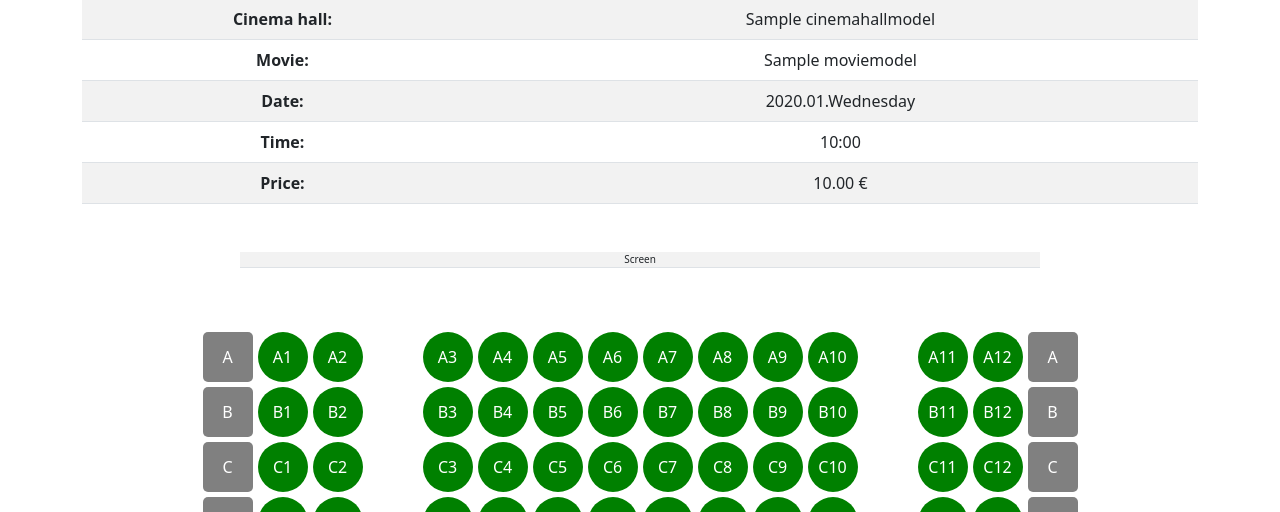
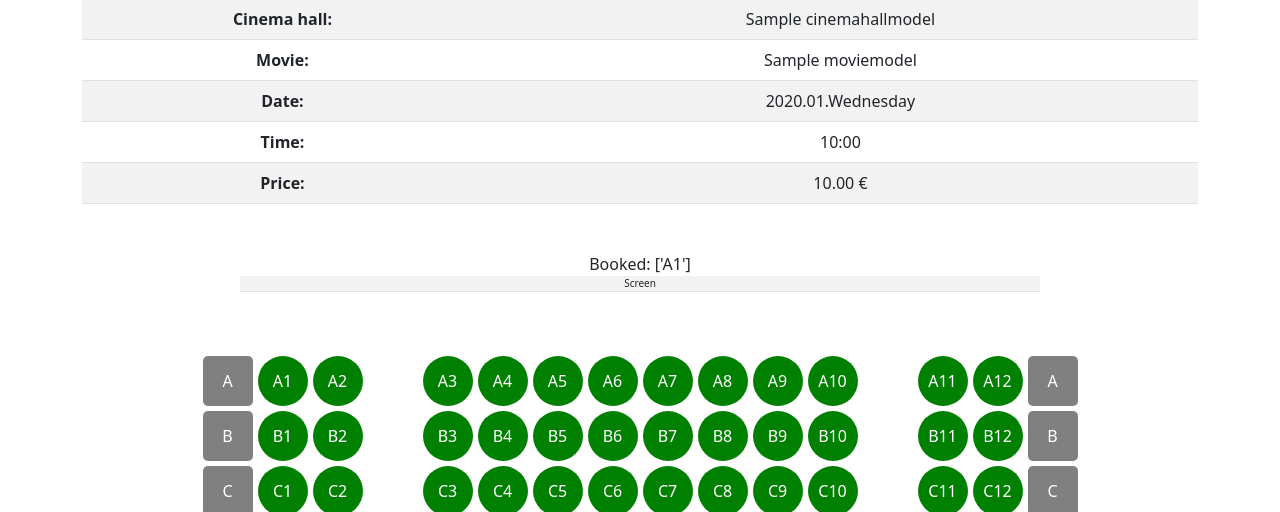
Before and after one commit to mefiuea/cinema_reservations, a Django app: page /repertoire/booking/1/ in a window 1280 px wide. Shown: the part 141-653 px from the top of the page. Run offline with Django 4.2, Linux system fonts and the light colour scheme; data comes from the database, SQL or seed files in the repository; tables that the repository leaves empty hold one stand-in row (values such as "Sample post"); parts of the project's set-up code (start-up, migrations or seed data) failed here and were passed over; some libraries are stand-ins or nearby versions.

Commit message:
get all booked seats for specific screening and pass them to html

```diff
--- a/reservations_app/templates/reservations_app/booking.html
+++ b/reservations_app/templates/reservations_app/booking.html
@@ -34,6 +34,7 @@
             </table>
         </header>
     </div>
+    <div class="text-center">Booked: <span id="booked-seats">{{ booked_seats }}</span></div>
     <div class="container">
         <div class="d-flex justify-content-center mb-5">
             <table class="table table-striped" style="width: 800px; height: 10px">
--- a/reservations_app/views.py
+++ b/reservations_app/views.py
@@ -100,9 +100,19 @@ def booking_view(request, repertoire_id):
         repertoire_id = repertoire_id
         repertoire = RepertoireModel.objects.get(pk=repertoire_id)
 
+        # get all reservations for this specific screening
+        reservations = ReservationModel.objects.filter(repertoire=repertoire)
+        # get all booked seats to list
+        booked_seats_list = []
+        for reservation in reservations:
+            print('RESERVATION: ', reservation.booked_seats.all(), flush=True)
+            for seat in reservation.booked_seats.all():
+                booked_seats_list.append(seat.position)
+
         context = {
             'repertoire_id': repertoire_id,
             'repertoire': repertoire,
+            'booked_seats': booked_seats_list,
         }
         return render(request, 'reservations_app/booking.html', context=context)
 
```
Also changed, not shown: 6 other files.
